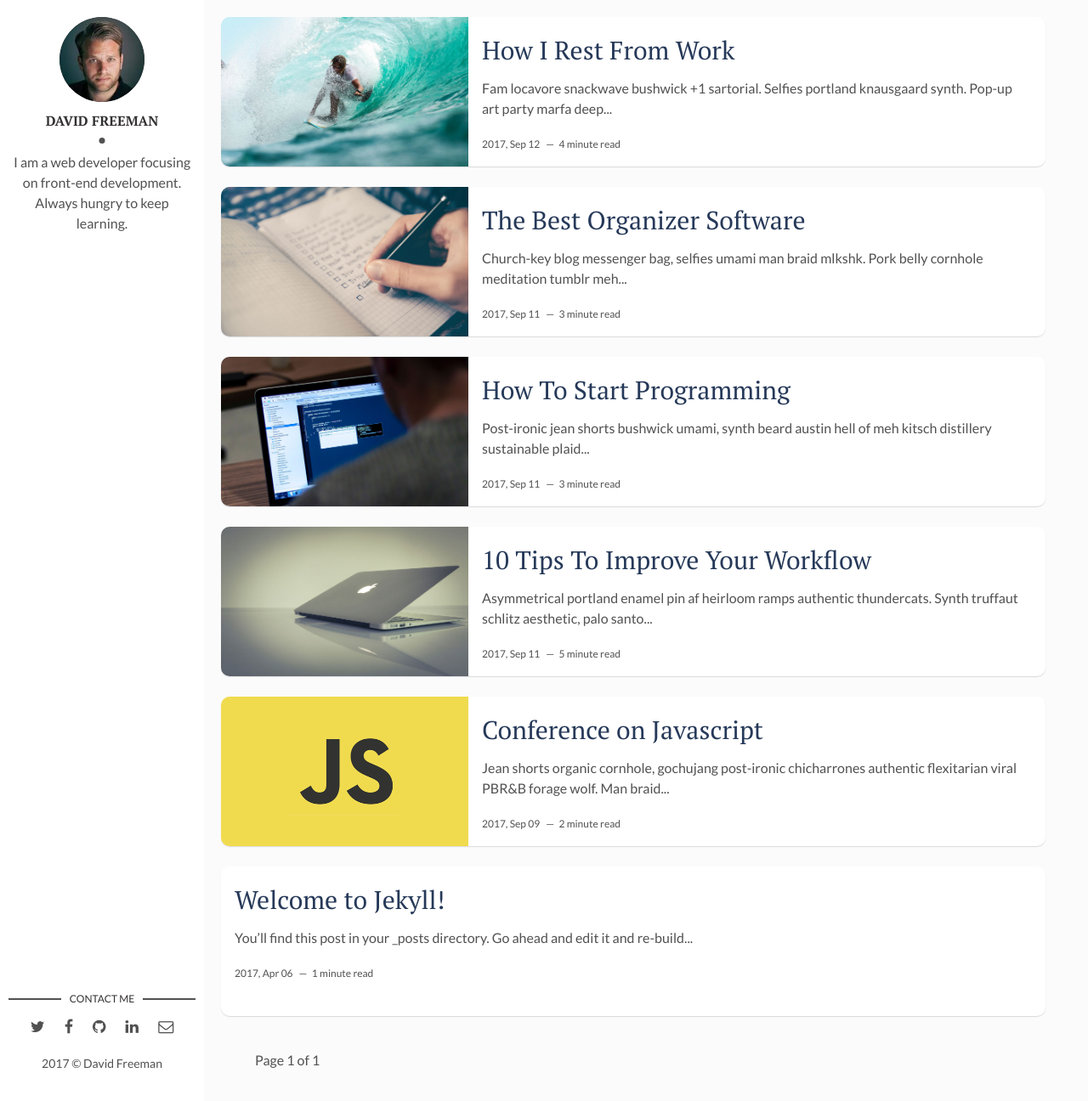
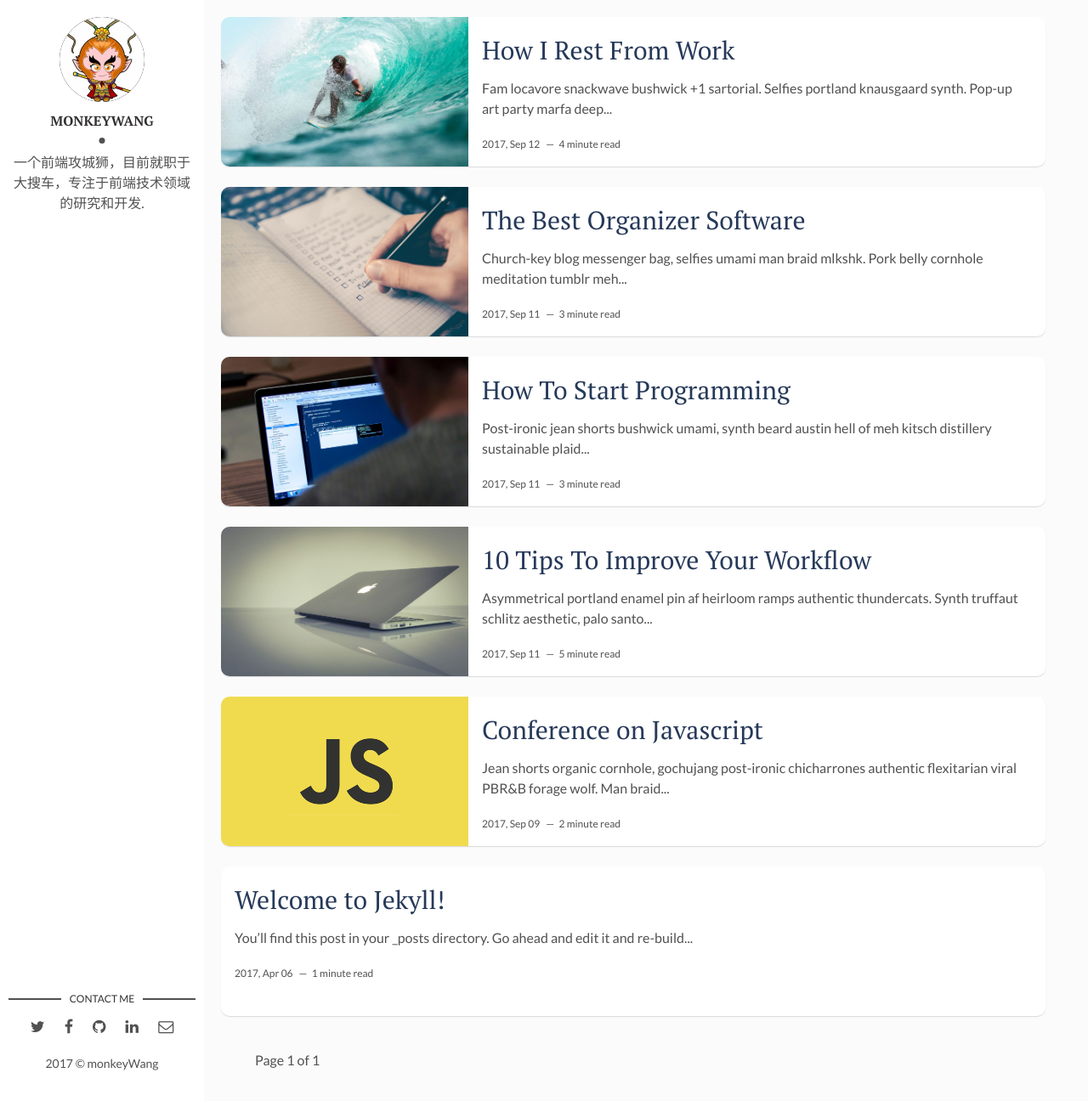
Before and after one commit to monkeyWangs/monkeyWangs.github.io, a Jekyll site: the page built from index.html, in a window 1280 px wide and 1296 px high. Shown: the whole window at 85% size. Built offline with Jekyll 4.4.1, drawn with Linux system fonts in a browser that asks for light colours; the list of posts is cut into pages by our own code.

Commit message:
first commit

```diff
--- a/_config.yml
+++ b/_config.yml
@@ -8,12 +8,12 @@
 url: "" # the base hostname & protocol for your site, e.g. http://example.com
 
 # Author Settings
-author: David Freeman # add your name
-author-img: david-freeman.jpg # add your photo
-about-author: I am a web developer focusing on front-end development. Always hungry to keep learning. # add description
+author: monkeyWang # add your name
+author-img: avatar.jpg # add your photo
+about-author: 一个前端攻城狮，目前就职于大搜车，专注于前端技术领域的研究和开发. # add description
 twitter: # add your Twitter handle
 facebook: # add your Facebook handle
-github: artemsheludko # add your Github handle
+github: monkeyWangs # add your Github handle
 linkedin: # add your Linkedin handle
 email: # add your Email address
 
```
Also changed, not shown: assets/img/avatar.jpg (added).
